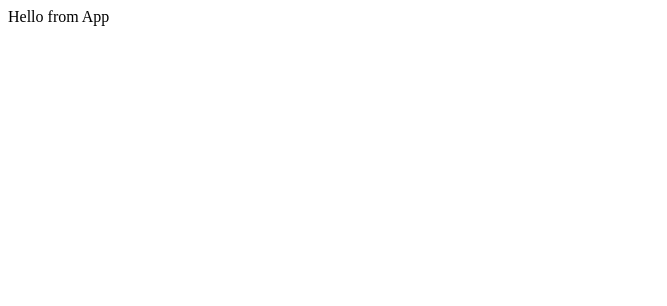
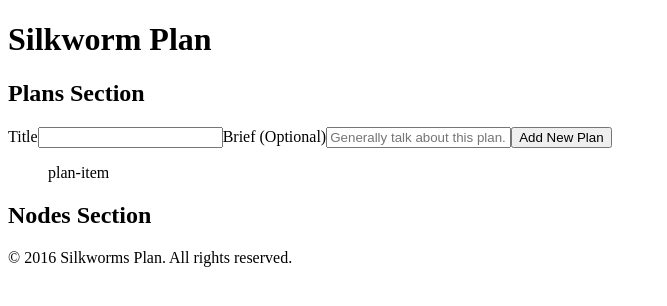
Before and after one commit to znss1989/silkworm, a React app: page / in a window 1280 px wide. Shown: the whole page, without its empty margins (0-667 px from the left). Built offline with nearby package versions, Linux system fonts and the light colour scheme.

Commit message:
feature add-plan

```diff
--- /dev/null
+++ b/Components/AddPlanView.js
@@ -0,0 +1,71 @@
+import React from 'react'
+
+const AddPlanView = (props) => {
+    return (
+        <div>
+            <form onSubmit={
+                (event) => {
+                    event.preventDefault();
+                    let title = this.elements["plan-title"].value.trim();
+                    let brief = this.elements["plan-brief"].value;
+                    if (!title) {
+                        return;
+                    }
+                    props.onPlanSubmit(title, brief);
+                    this.elements["plan-title"].value = "";
+                    this.elements["plan-brief"].value = "";
+                }
+            }>
+                <label>
+                    Title
+                    <input type="text" name="plan-title" required />
+                </label>
+                <label>
+                    Brief (Optional)
+                    <input type="text" name="plan-brief" placeholder="Generally talk about this plan..." />
+                </label>
+                <button type="submit">Add New Plan</button>
+            </form>
+        </div>
+    );
+};
+
+export default AddPlanView;
+
+/*<form>
+  <fieldset class="account-info">
+    <label>
+      Username
+      <input type="text" name="username">
+    </label>
+    <label>
+      Password
+      <input type="password" name="password">
+    </label>
+  </fieldset>
+  <fieldset class="account-action">
+    <input class="btn" type="submit" name="submit" value="Login">
+    <label>
+      <input type="checkbox" name="remember"> Stay signed in
+    </label>
+  </fieldset>
+</form>*/
+
+
+/*<div>
+    <form onSubmit={e => {
+    e.preventDefault()
+    if (!input.value.trim()) {
+        return;
+    }
+    dispatch(addTodo(input.value));
+    input.value = '';
+    }}>
+    <input ref={node => {
+        input = node;
+    }} />
+    <button type="submit">
+        Add Todo
+    </button>
+    </form>
+</div>*/
--- /dev/null
+++ b/Components/App.js
@@ -0,0 +1,24 @@
+import React from 'react'
+// import {connect} from 'react-redux'
+import Header from './Header'
+import Plans from './Plans'
+import Nodes from './Nodes'
+import Footer from './Footer'
+
+class App extends React.Component {
+    constructor(props) {
+        super(props);
+    }
+    render() {
+        return (
+            <div>
+                <Header />
+                <Plans />
+                <Nodes />
+                <Footer />
+            </div>
+        );
+    }
+}
+
+export default App;
--- /dev/null
+++ b/Components/Footer.js
@@ -0,0 +1,11 @@
+import React from 'react'
+
+const Footer = (props) => {
+    return (
+        <footer>
+            <p>&copy; 2016 Silkworms Plan. All rights reserved.</p>
+        </footer>
+    );
+};
+
+export default Footer;
--- /dev/null
+++ b/Components/Header.js
@@ -0,0 +1,11 @@
+import React from 'react'
+
+const Header = (props) => {
+    return (
+        <header>
+            <h1>Silkworm Plan</h1>
+        </header>
+    );
+};
+
+export default Header;
--- /dev/null
+++ b/Components/Nodes.js
@@ -0,0 +1,11 @@
+import React from 'react'
+
+const Nodes = (props) => {
+    return (
+        <section>
+            <h2>Nodes Section</h2>
+        </section>
+    );
+};
+
+export default Nodes;
--- /dev/null
+++ b/Components/Plan.js
@@ -0,0 +1,11 @@
+import React from 'react'
+
+const Plan = (props) => {
+    return (
+        <div>
+            plan-item
+        </div>
+    );
+};
+
+export default Plan;
--- /dev/null
+++ b/Components/PlanListView.js
@@ -0,0 +1,14 @@
+import React from 'react'
+import Plan from './Plan'
+
+const PlanListView = (props) => {
+    return (
+        <ul>
+            {props.planList.map((plan) => {
+                return (<Plan />);
+            })}
+        </ul>
+    );
+};
+
+export default PlanListView;
--- /dev/null
+++ b/Components/Plans.js
@@ -0,0 +1,15 @@
+import React from 'react'
+import AddPlan from '../Containers/AddPlan'
+import PlanList from '../Containers/PlanList'
+
+const Plans = (props) => {
+    return (
+        <section>
+            <h2>Plans Section</h2>
+            <AddPlan />
+            <PlanList />
+        </section>
+    );
+};
+
+export default Plans;
--- /dev/null
+++ b/Containers/AddPlan.js
@@ -0,0 +1,120 @@
+import React from 'react'
+import {connect} from 'react-redux'
+import ActionCreators from '../Actions/ActionCreators'
+import AddPlanView from '../Components/AddPlanView'
+
+const mapStateToProps = (state) => {
+    return {};
+};
+
+const mapDispatchToProps = (dispatch) => {
+  return {
+      onPlanSubmit: (title, brief) => {
+          dispatch(ActionCreators.createPlan(title, brief));
+      }
+  }
+};
+
+const AddPlan = connect(
+    mapStateToProps,
+    mapDispatchToProps
+)(AddPlanView);
+
+export default AddPlan;
+
+/*import React from 'react'
+import { connect } from 'react-redux'
+import { addTodo } from '../actions'
+
+let AddTodo = ({ dispatch }) => {
+  let input;
+
+  return (
+    <div>
+      <form onSubmit={e => {
+        e.preventDefault()
+        if (!input.value.trim()) {
+          return;
+        }
+        dispatch(addTodo(input.value));
+        input.value = '';
+      }}>
+        <input ref={node => {
+          input = node;
+        }} />
+        <button type="submit">
+          Add Todo
+        </button>
+      </form>
+    </div>
+  );
+};
+AddTodo = connect()(AddTodo);
+
+export default AddTodo;*/
+
+
+
+// import { connect } from 'react-redux'
+// import { toggleTodo } from '../actions'
+// import TodoList from '../components/TodoList'
+
+
+// const getVisibleTodos = (todos, filter) => {
+//   switch (filter) {
+//     case 'SHOW_ALL':
+//       return todos
+//     case 'SHOW_COMPLETED':
+//       return todos.filter(t => t.completed)
+//     case 'SHOW_ACTIVE':
+//       return todos.filter(t => !t.completed)
+//   }
+// };
+
+// const mapStateToProps = (state) => {
+//   return {
+//     todos: getVisibleTodos(state.todos, state.visibilityFilter)
+//   }
+// };
+
+// const mapDispatchToProps = (dispatch) => {
+//   return {
+//     onTodoClick: (id) => {
+//       dispatch(toggleTodo(id))
+//     }
+//   }
+// };
+
+// const VisibleTodoList = connect(
+//   mapStateToProps,
+//   mapDispatchToProps
+// )(TodoList);
+
+// export default VisibleTodoList;
+
+
+/*import React, { PropTypes } from 'react'
+import Todo from './Todo'
+
+const TodoList = ({ todos, onTodoClick }) => (
+  <ul>
+    {todos.map(todo =>
+      <Todo
+        key={todo.id}
+        {...todo}
+        onClick={() => onTodoClick(todo.id)}
+      />
+    )}
+  </ul>
+);
+
+TodoList.propTypes = {
+  todos: PropTypes.arrayOf(PropTypes.shape({
+    id: PropTypes.number.isRequired,
+    completed: PropTypes.bool.isRequired,
+    text: PropTypes.string.isRequired
+  }).isRequired).isRequired,
+  onTodoClick: PropTypes.func.isRequired
+};
+
+export default TodoList;*/
--- a/Containers/App.js
+++ /dev/null
@@ -1,15 +0,0 @@
-import React from 'react'
-import {connect} from 'react-redux'
-
-class App extends React.Component {
-    constructor(props) {
-        super(props);
-    }
-    render() {
-        return (
-            <div>Hello from App</div>
-        );
-    }
-}
-
-export default App;
--- /dev/null
+++ b/Containers/PlanList.js
@@ -0,0 +1,37 @@
+import React from 'react'
+import {connect} from 'react-redux'
+import PlanListView from '../Components/PlanListView'
+
+const mapStateToProps = (state) => {
+    // convert plans into array for rendering
+    console.log("state at PlanList: " + state);
+    console.log(state);
+    console.log(state.plans);
+    let planList = [];
+    console.log('LOOP BEGIN');
+    for (let key in state.plans) {
+        console.log(key);
+        if (key === "currentPlanID") {
+            console.log('sucessfully skipped');
+            continue;
+        }
+        planList.push(state.plans[key]);
+        console.log(state.plans[key]);
+        console.log("pushed");
+    }
+    console.log(planList);
+    return {planList}; // destructuring from props
+};
+
+const mapDispatchToProps = (dispatch) => {
+  return {
+
+  };
+};
+
+const PlanList = connect(
+    mapStateToProps,
+    mapDispatchToProps
+)(PlanListView);
+
+export default PlanList;
--- a/index.html
+++ b/index.html
@@ -4,7 +4,7 @@
     <meta charset="UTF-8">
     <meta name="viewport" content="width=device-width, initial-scale=1.0">
     <meta http-equiv="X-UA-Compatible" content="ie=edge">
-    <title>Silkworm Planning</title>
+    <title>Silkworm Plan</title>
 </head>
 <body>
     <div id="app"></div>
--- a/main.js
+++ b/main.js
@@ -5,7 +5,7 @@ import {Provider} from 'react-redux'
 import thunkMiddleware from 'redux-thunk'
 import ActionCreators from './Actions/ActionCreators'
 import rootReducer from './Reducers/rootReducer'
-import App from './Containers/App'
+import App from './Components/App'
 
 // state control
 const store = createStore(
```
Also changed, not shown: Components/AddNodeView.js (added), Components/NodeListView.js (added), Containers/AddNode.js (added), Containers/NodeLists.js (added), build/main.bundle.js, 1 other file.
